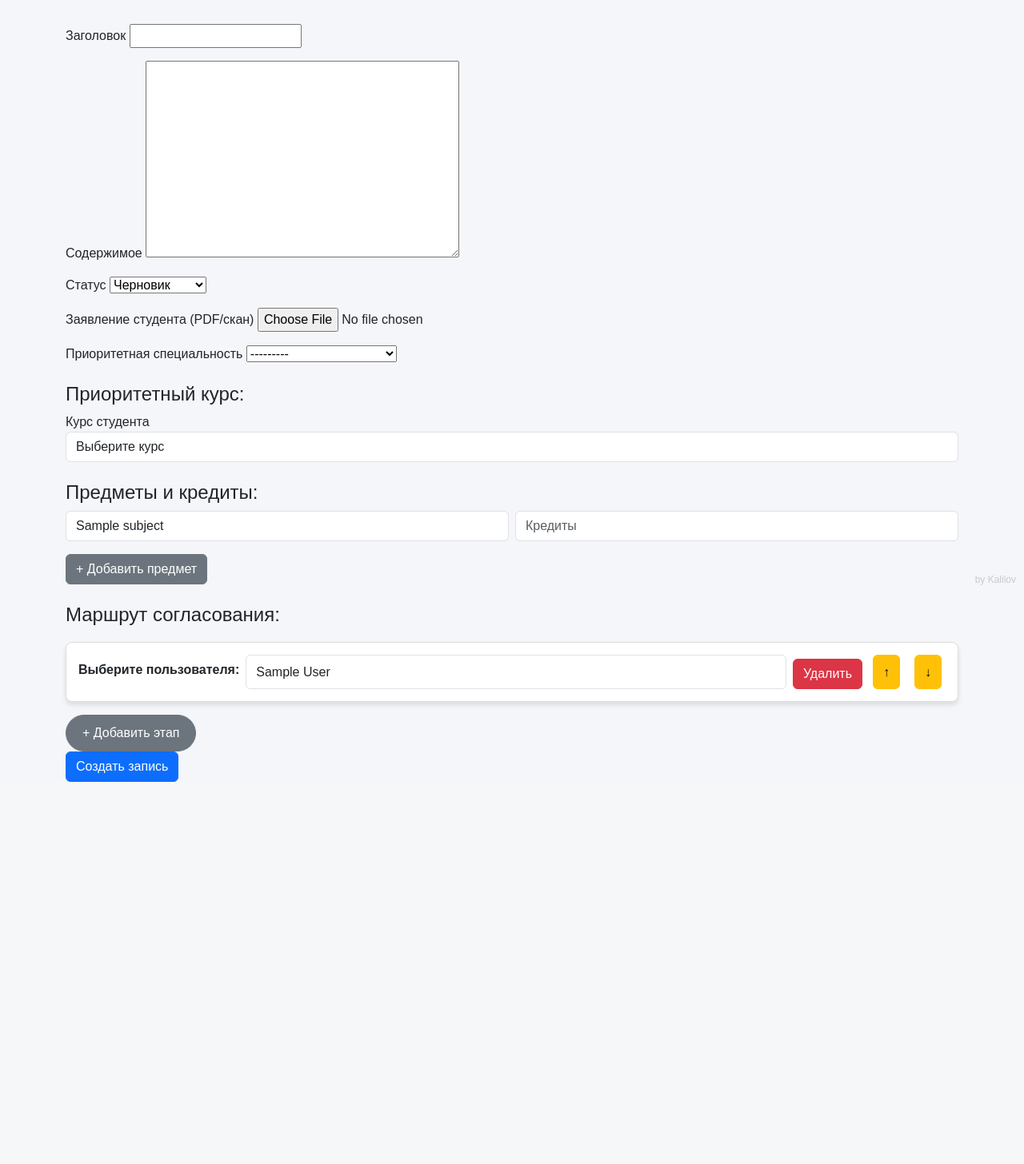
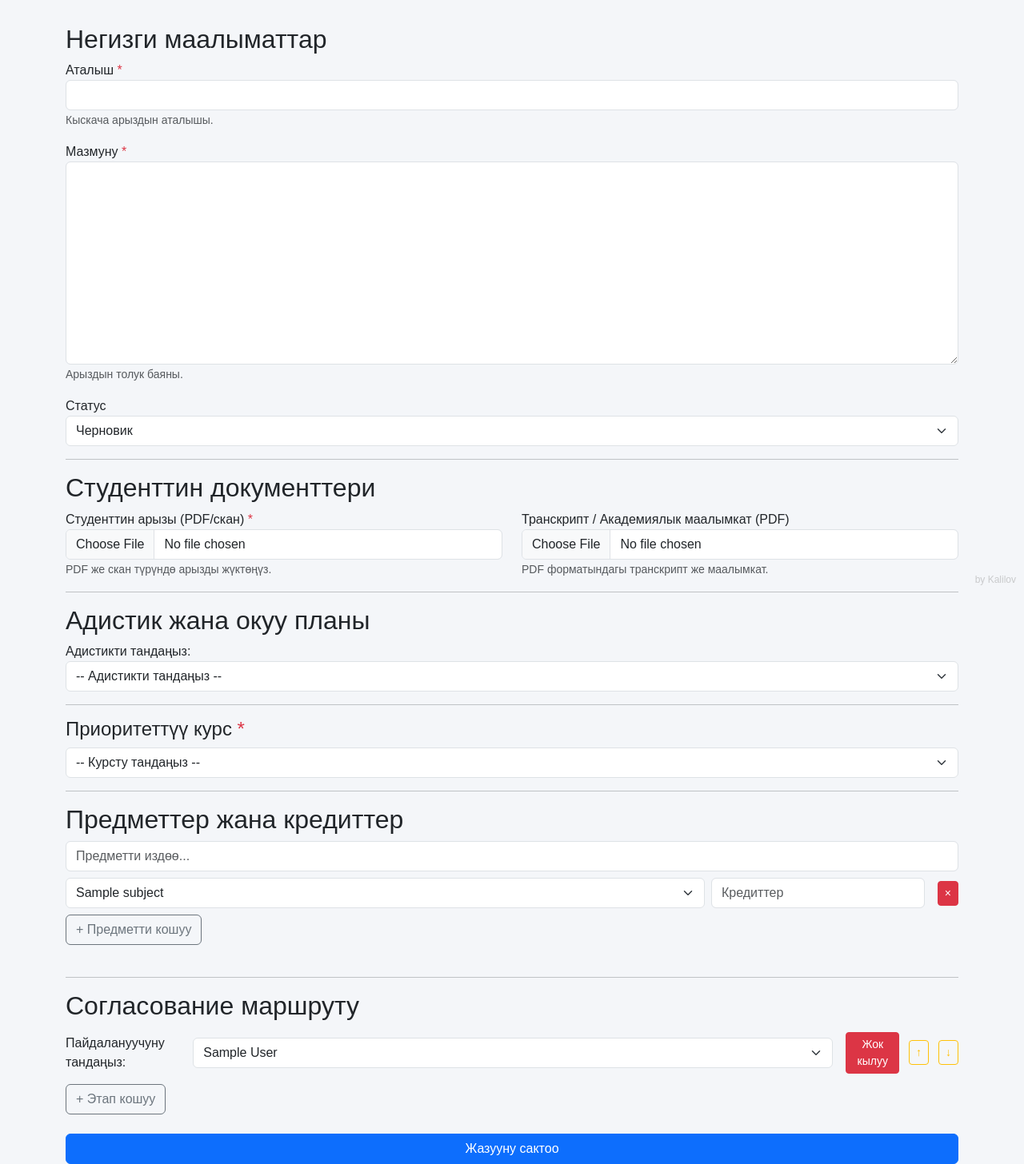
Before and after one commit to kalilovnurtilek/my_dyplom_work, a Django app: page /create/ in a window 1280 px wide. Shown: the part 56-1512 px from the top of the page at 80% size. Before the commit the page ends 1034 px from the top, so only its background shows below. Run offline with Django 5.2, Linux system fonts and the light colour scheme; tables that the repository leaves empty hold one stand-in row (values such as "Sample post"); some libraries are stand-ins or nearby versions.

Commit message:
19.05.2025

```diff
--- a/posts/forms.py
+++ b/posts/forms.py
@@ -1,5 +1,5 @@
 from django import forms
-from posts.models import Post, Comment, Specialty, Subject,Cours
+from posts.models import Post, Comment, Specialty, Subject, Cours
 
 class SubjectForm(forms.ModelForm):
     class Meta:
@@ -8,6 +8,8 @@
 
 
 class PostForm(forms.ModelForm):
+    cours = forms.ModelChoiceField(queryset=Cours.objects.all(), required=False)
+
     class Meta:
         model = Post
         fields = [
@@ -16,12 +18,14 @@
             'status',
             'specialty',
             'pdf_file',
+            'transcript_file',
             'cours',
         ]
-        cours = forms.ModelChoiceField(queryset=Cours.objects.all(), required=False)
         widgets = {
-            'specialty': forms.Select(),
+            'specialty': forms.Select(attrs={'class': 'form-control'}),
         }
+
+
 class CommentForm(forms.ModelForm):
     class Meta:
         model = Comment
@@ -30,10 +34,11 @@
     def clean_text(self):
         text = self.cleaned_data.get('text')
         if not text:
-            raise forms.ValidationError("Комментарий не может быть пустым.")
+            raise forms.ValidationError("Комментарий бош болбошу керек.")
         return text
+
 
 class SpecialtyForm(forms.ModelForm):
     class Meta:
         model = Specialty
-        fields = ['name','short_name', 'code', ]
+        fields = ['name', 'short_name', 'code', 'curriculum_file']
--- a/posts/urls.py
+++ b/posts/urls.py
@@ -1,8 +1,17 @@
 from django.urls import path
-from .views import IndexView,  AboutView ,PostCreateView, PostUpdateView, PostDeleteView, PostDetailView,SuperuserPostListView,CreateSpecialtyView, CreateSubjectView
-
-
-
+from .views import (
+    IndexView,
+    AboutView,
+    PostCreateView,
+    PostUpdateView,
+    PostDeleteView,
+    PostDetailView,
+    SuperuserPostListView,
+    CreateSpecialtyView,
+    CreateSubjectView,
+    get_curriculum_file,
+    serve_pdf,
+)
 
 urlpatterns = [
     path("", IndexView.as_view(), name="index-page"),
@@ -14,5 +23,7 @@
     path('admin-posts/', SuperuserPostListView.as_view(), name='admin-posts'),
     path('create-specialty/', CreateSpecialtyView.as_view(), name="create-special"),
     path('create-subject/', CreateSubjectView.as_view(), name="create-subject"),
+    path('media/pdf/<str:filename>/', serve_pdf, name='serve_pdf'),
 
+    path('get-curriculum/<int:pk>/', get_curriculum_file, name='get-curriculum'),
 ]
--- a/posts/views.py
+++ b/posts/views.py
@@ -1,5 +1,3 @@
-# views.py
-
 from django.shortcuts import render, redirect, get_object_or_404
 from django.urls import reverse_lazy
 from django.views import generic
@@ -13,6 +11,25 @@
 from django.contrib import messages
 from .utils.pdf_generator import generate_post_pdf
 from datetime import datetime
+from django.http import JsonResponse
+from django.http import FileResponse, Http404
+import os
+from django.conf import settings
+
+def serve_pdf(request, filename):
+    # Полный путь к файлу
+    filepath = os.path.join(settings.MEDIA_ROOT, filename)
+
+    if not os.path.exists(filepath):
+        raise Http404("Файл табылган жок")
+
+    # Файлды FileResponse менен кайтаруу — браузер түздөн-түз ачат же жүктөп алат
+    return FileResponse(open(filepath, 'rb'), content_type='application/pdf')
+
+
+
+
+
 
 
 
@@ -20,21 +37,15 @@
     year = datetime.now().year
     last_post = Post.objects.filter(protocol_number__startswith=str(year)).order_by('-id').first()
 
-    if last_post and '/' in last_post.protocol_number:
+    if last_post and last_post.protocol_number and '/' in last_post.protocol_number:
         try:
             last_number = int(last_post.protocol_number.split('/')[-1])
-        except ValueError:
+        except (ValueError, IndexError):
             last_number = 0
     else:
         last_number = 0
 
     return f"{year}/{last_number + 1:03}"
-
-
-
-
-
-
 
 
 class SuperuserPostListView(UserPassesTestMixin, ListView):
@@ -53,9 +64,6 @@
         return queryset
 
 
-
-
-
 class PostCreateView(generic.CreateView):
     model = Post
     form_class = PostForm
@@ -65,7 +73,8 @@
         context = super().get_context_data(**kwargs)
         context['users'] = get_user_model().objects.all()
         context['subjects'] = Subject.objects.all()
-        context['courses'] = Cours.objects.all()  # Добавляем курсы в контекст
+        context['courses'] = Cours.objects.all()
+        context['specialty'] = Specialty.objects.all()
         return context
 
     def form_valid(self, form):
@@ -76,10 +85,8 @@
         return redirect('index-page')
 
     def _save_post(self, form):
-
         post = form.save(commit=False)
         post.owner = self.request.user
-
 
         course_id = self.request.POST.get('course')
         if course_id:
@@ -89,16 +96,13 @@
             except Cours.DoesNotExist:
                 pass
 
-
         post.protocol_number = generate_unique_protocol_number()
 
         post.save()
         form.save_m2m()
         return post
 
-
     def _create_approval_steps(self, post):
-        """Создаём этапы согласования для поста."""
         approver_ids = self.request.POST.getlist('approvers[]')
         for order, user_id in enumerate(approver_ids, start=1):
             try:
@@ -108,7 +112,6 @@
                 continue
 
     def _attach_subjects_with_credits(self, post):
-        """Привязываем предметы к посту с указанными кредитами."""
         subject_ids = self.request.POST.getlist('subjects[]')
         credits = self.request.POST.getlist('credits[]')
 
@@ -130,29 +133,22 @@
         context = super().get_context_data(**kwargs)
         post = self.get_object()
 
-        # Загружаем все комментарии для поста
         context['comments'] = post.comment_set.all()
-
-        # Форма для добавления нового комментария
         context['form'] = CommentForm()
 
         user = self.request.user
         if user.is_authenticated:
-            # Получаем текущий этап согласования
             current_step = post.approval_steps.filter(is_approved=None).order_by('order').first()
             context['can_approve'] = current_step and current_step.user == user
             context['approval_step'] = current_step
 
-        # Все этапы согласования
         context['approval_steps'] = post.approval_steps.select_related('user')
-
-        # Предметы, связанные с постом
         context['post_subjects'] = post.post_subjects.all()
 
         return context
 
     def post(self, request, *args, **kwargs):
-        self.object = self.get_object()  # Получаем сам пост
+        self.object = self.get_object()
         post = self.object
         action = request.POST.get("action")
 
@@ -172,11 +168,9 @@
             current_step.save()
 
             if current_step.is_approved:
-                # Если все этапы согласования завершены
                 if not post.approval_steps.filter(is_approved=None).exists():
                     post.status = "published"
             else:
-                # Если кто-то отклонил, пост становится черновиком
                 post.status = "draft"
 
             post.save()
@@ -191,17 +185,16 @@
             comment.author = request.user.get_full_name() or request.user.email
             comment.save()
         else:
-            # Если форма невалидна, выводим сообщение об ошибке
             messages.error(request, "Ошибка при добавлении комментария. Пожалуйста, попробуйте снова.")
 
         return redirect("post-detail", pk=post.pk)
 
+
 class CreateSpecialtyView(generic.CreateView):
     model = Specialty
     template_name = 'posts/specialty_create.html'
-    fields=["name", 'short_name', "code",]
+    form_class = SpecialtyForm
     success_url = reverse_lazy("create-special")
-    form = SpecialtyForm ,
 
     def get_context_data(self, **kwargs):
         context = super().get_context_data(**kwargs)
@@ -228,6 +221,7 @@
         context["subjects"] = subjects
         return context
 
+
 class IndexView(generic.TemplateView):
     template_name = 'posts/index.html'
 
@@ -237,14 +231,10 @@
 
         if user.is_authenticated:
             context['my_posts'] = Post.objects.filter(owner=user)
-
-        # Посты, которые ещё нужно согласовать
             context['approval_posts'] = Post.objects.filter(
-            approval_steps__user=user,
+                approval_steps__user=user,
                 approval_steps__is_approved=None
             ).distinct()
-
-        # Посты, которые пользователь уже согласовал
             context['approved_posts'] = Post.objects.filter(
                 approval_steps__user=user,
                 approval_steps__is_approved=True
@@ -252,21 +242,32 @@
 
         return context
 
+
 class PostUpdateView(generic.UpdateView):
     model = Post
     template_name = 'posts/post_update.html'
     form_class = PostForm
     success_url = reverse_lazy("index-page")
 
+
 class AboutView(generic.TemplateView):
-    template_name="posts/about.html"
+    template_name = "posts/about.html"
     extra_context = {
         "title": "Страница о нас"
     }
 
 
+class PostDeleteView(generic.DeleteView):
+    model = Post
+    success_url = reverse_lazy("admin-posts")
 
 
-class PostDeleteView(generic.DeleteView):
-    model = Post
-    success_url= reverse_lazy("admin-posts")
+def get_curriculum_file(request, pk):
+    try:
+        specialty = Specialty.objects.get(pk=pk)
+        if specialty.curriculum_file:
+            return JsonResponse({'url': specialty.curriculum_file.url})
+    except Specialty.DoesNotExist:
+        # Лог жазуу мүмкүн (мисалы, logging.info)
+        pass
+    return JsonResponse({'url': ''})
--- a/templates/posts/post_create.html
+++ b/templates/posts/post_create.html
@@ -2,191 +2,236 @@
 {% load widget_tweaks %}
 
 {% block content %}
-<form method="post" enctype="multipart/form-data">
+<form method="post" enctype="multipart/form-data" novalidate>
   {% csrf_token %}
 
+  <!-- Негизги маалыматтар -->
+  <h2 class="mt-4">Негизги маалыматтар</h2>
   <div class="mb-3">
-    <label for="{{ form.title.id_for_label }}">Заголовок</label>
-    {{ form.title }}
+    <label for="{{ form.title.id_for_label }}">Аталыш <span class="text-danger">*</span></label>
+    {{ form.title|add_class:"form-control" }}
+    <small class="form-text text-muted">Кыскача арыздын аталышы.</small>
   </div>
 
   <div class="mb-3">
-    <label for="{{ form.content.id_for_label }}">Содержимое</label>
-    {{ form.content }}
+    <label for="{{ form.content.id_for_label }}">Мазмуну <span class="text-danger">*</span></label>
+    {{ form.content|add_class:"form-control" }}
+    <small class="form-text text-muted">Арыздын толук баяны.</small>
   </div>
 
   <div class="mb-3">
     <label for="{{ form.status.id_for_label }}">Статус</label>
-    {{ form.status }}
+    {{ form.status|add_class:"form-select" }}
   </div>
 
-  <div class="mb-3">
-    <label for="{{ form.pdf_file.id_for_label }}">Заявление студента (PDF/скан)</label>
-    {{ form.pdf_file }}
+  <hr>
+
+  <!-- Студенттин документтери -->
+  <h2>Студенттин документтери</h2>
+  <div class="row mb-3">
+    <div class="col-md-6">
+      <label for="{{ form.pdf_file.id_for_label }}">Студенттин арызы (PDF/скан) <span class="text-danger">*</span></label>
+      {{ form.pdf_file|add_class:"form-control" }}
+      <small class="form-text text-muted">PDF же скан түрүндө арызды жүктөңүз.</small>
+      <div id="pdf-file-preview" class="mt-2" style="display:none;">
+        <h6>Арыздын алдын ала көрүүсү:</h6>
+        <iframe id="pdf-file-iframe" width="100%" height="300" style="border:1px solid #ccc;"></iframe>
+      </div>
     </div>
 
+    <div class="col-md-6">
+      <label for="{{ form.transcript_file.id_for_label }}">Транскрипт / Академиялык маалымкат (PDF)</label>
+      {{ form.transcript_file|add_class:"form-control" }}
+      <small class="form-text text-muted">PDF форматындагы транскрипт же маалымкат.</small>
+      <div id="transcript-preview" class="mt-2" style="display:none;">
+        <h6>Транскрипттин алдын ала көрүүсү:</h6>
+        <iframe id="transcript-iframe" width="100%" height="300" style="border:1px solid #ccc;"></iframe>
+      </div>
+    </div>
+  </div>
+
+  <hr>
+
+  <!-- Адистик жана окуу планы -->
+  <h2>Адистик жана окуу планы</h2>
   <div class="mb-3">
-    <label for="{{ form.specialty.id_for_label }}">Приоритетная специальность</label>
-    {{ form.specialty }}
+    <label for="specialty-select">Адистикти тандаңыз:</label>
+    <select id="specialty-select" name="specialty" class="form-select" required>
+      <option value="">-- Адистикти тандаңыз --</option>
+      {% for spec in specialty %}
+        <option value="{{ spec.id }}" {% if form.specialty.value == spec.id %}selected{% endif %}>{{ spec.name }}</option>
+      {% endfor %}
+    </select>
     {% if form.specialty.errors %}
       <div class="text-danger">{{ form.specialty.errors }}</div>
     {% endif %}
   </div>
 
-  <h4 class="mt-4">Приоритетный курс:</h4>
+  <div id="curriculum-preview" style="display:none;">
+    <iframe id="curriculum-iframe" width="100%" height="400" style="border:1px solid #ccc;"></iframe>
+  </div>
+
+  <hr>
+
+  <!-- Курс -->
+  <h4>Приоритеттүү курс <span class="text-danger">*</span></h4>
   <div class="mb-3">
-    <label for="{{ form.cours.id_for_label }}">Курс студента</label>
-    <select name="course" class="form-control" required>
-      <option value="">Выберите курс</option>
+    <select name="course" class="form-select" required>
+      <option value="">-- Курсту тандаңыз --</option>
       {% for course in courses %}
         <option value="{{ course.id }}">{{ course.cours }}</option>
       {% endfor %}
     </select>
   </div>
 
-  <h4 class="mt-4">Предметы и кредиты:</h4>
+  <hr>
+
+  <!-- Предметтер жана кредиттер -->
+  <h2>Предметтер жана кредиттер</h2>
+  <input type="text" id="subject-search" class="form-control mb-2" placeholder="Предметти издөө...">
+
   <div id="subject-credits">
-    <div class="subject-credit mb-2 d-flex gap-2">
-      <select name="subjects[]" class="form-control">
+    <div class="subject-credit d-flex gap-2 mb-2 align-items-center">
+      <select name="subjects[]" class="form-select w-75 subject-select">
         {% for subject in subjects %}
           <option value="{{ subject.id }}">{{ subject.name }}</option>
         {% endfor %}
       </select>
-      <input type="number" name="credits[]" class="form-control" placeholder="Кредиты" step="0.5" min="0">
+      <input type="number" name="credits[]" class="form-control w-25" placeholder="Кредиттер" step="0.5" min="0">
+      <button type="button" class="btn btn-danger btn-sm ms-2" onclick="removeSubjectCredit(this)">×</button>
     </div>
   </div>
-  <button type="button" class="btn btn-secondary mt-2" onclick="addSubjectCredit()">+ Добавить предмет</button>
+  <button type="button" class="btn btn-outline-secondary mb-4" onclick="addSubjectCredit()">+ Предметти кошуу</button>
 
-  <script>
-    function addSubjectCredit() {
-      const div = document.querySelector('.subject-credit').cloneNode(true);
-      div.querySelector('select').value = "";
-      div.querySelector('input').value = "";
-      document.getElementById('subject-credits').appendChild(div);
-    }
-  </script>
+  <hr>
 
-  <h4 class="mt-4">Маршрут согласования:</h4>
+  <!-- Согласование -->
+  <h2>Согласование маршруту</h2>
   <div id="approval-steps">
-    <div class="approval-step mb-2 d-flex gap-2">
-      <label class="col-form-label">Выберите пользователя:</label>
-      <select name="approvers[]" class="form-control">
+    <div class="approval-step d-flex gap-2 mb-2 align-items-center">
+      <label class="col-form-label me-2">Пайдалануучуну тандаңыз:</label>
+      <select name="approvers[]" class="form-select flex-grow-1">
         {% for user in users %}
           <option value="{{ user.id }}">{{ user.get_full_name|default:user.email }}</option>
         {% endfor %}
       </select>
-      <button type="button" class="btn btn-danger" onclick="removeApprover(this)">Удалить</button>
-      <button type="button" class="btn btn-warning" onclick="moveUp(this)">↑</button>
-      <button type="button" class="btn btn-warning" onclick="moveDown(this)">↓</button>
+      <button type="button" class="btn btn-danger btn-sm ms-2" onclick="removeApprover(this)">Жок кылуу</button>
+      <button type="button" class="btn btn-outline-warning btn-sm ms-1" onclick="moveUp(this)">↑</button>
+      <button type="button" class="btn btn-outline-warning btn-sm ms-1" onclick="moveDown(this)">↓</button>
     </div>
   </div>
+  <button type="button" class="btn btn-outline-secondary mb-4" onclick="addApprovalStep()">+ Этап кошуу</button>
 
-  <button type="button" class="btn btn-secondary mt-2 btn-add-step" onclick="addApprovalStep()">+ Добавить этап</button>
+  <button type="submit" class="btn btn-primary w-100">Жазууну сактоо</button>
+</form>
 
-  <style>
-    .btn-add-step {
-      background-color: #6c757d;
-      color: white;
-      border-radius: 25px;
-      padding: 10px 20px;
-      font-size: 16px;
-      transition: background-color 0.3s, transform 0.2s ease;
+<!-- Сценарийлер -->
+<script>
+  // Издөө
+  document.getElementById('subject-search').addEventListener('input', function () {
+    const filter = this.value.toLowerCase();
+    document.querySelectorAll('.subject-select').forEach(select => {
+      [...select.options].forEach(option => {
+        option.style.display = option.text.toLowerCase().includes(filter) ? '' : 'none';
+      });
+    });
+  });
+
+  // Предметтерди башкаруу
+  function addSubjectCredit() {
+    const container = document.getElementById('subject-credits');
+    const div = container.querySelector('.subject-credit').cloneNode(true);
+    div.querySelector('select').value = "";
+    div.querySelector('input').value = "";
+    container.appendChild(div);
   }
 
-    .btn-add-step:hover {
-      background-color: #5a6268;
-      transform: scale(1.05);
-    }
-
-    .btn-add-step:focus {
-      outline: none;
-      box-shadow: 0 0 0 0.2rem rgba(0, 123, 255, 0.25);
-    }
-  </style>
-
-  <script>
-    function addApprovalStep() {
-      const step = document.querySelector('.approval-step').cloneNode(true);
-      step.querySelector('select').value = "";
-      document.getElementById('approval-steps').appendChild(step);
-    }
-
-    function removeApprover(button) {
-      const step = button.closest('.approval-step');
-      step.remove();
-    }
-
-    function moveUp(button) {
-      const step = button.closest('.approval-step');
-      const previousStep = step.previousElementSibling;
-      if (previousStep) {
-        document.getElementById('approval-steps').insertBefore(step, previousStep);
+  function removeSubjectCredit(btn) {
+    const div = btn.closest('.subject-credit');
+    if (document.querySelectorAll('.subject-credit').length > 1) {
+      div.remove();
+    } else {
+      alert("Кеминде бир предмет болушу керек.");
     }
   }
 
-    function moveDown(button) {
-      const step = button.closest('.approval-step');
-      const nextStep = step.nextElementSibling;
-      if (nextStep) {
-        document.getElementById('approval-steps').insertBefore(nextStep, step);
+  // Согласование этаптары
+  function addApprovalStep() {
+    const container = document.getElementById('approval-steps');
+    const step = container.querySelector('.approval-step').cloneNode(true);
+    step.querySelector('select').value = "";
+    container.appendChild(step);
+  }
+
+  function removeApprover(btn) {
+    const div = btn.closest('.approval-step');
+    if (document.querySelectorAll('.approval-step').length > 1) {
+      div.remove();
+    } else {
+      alert("Кеминде бир этап болушу керек.");
     }
   }
-  </script>
 
-  <style>
-    .approval-step {
-      background-color: #ffffff;
-      border: 1px solid #ddd;
-      border-radius: 8px;
-      padding: 15px;
-      margin-bottom: 15px;
-      box-shadow: 0 4px 6px rgba(0, 0, 0, 0.1);
+  function moveUp(btn) {
+    const div = btn.closest('.approval-step');
+    const prev = div.previousElementSibling;
+    if (prev) div.parentNode.insertBefore(div, prev);
   }
 
-    .approval-step label {
-      font-weight: bold;
+  function moveDown(btn) {
+    const div = btn.closest('.approval-step');
+    const next = div.nextElementSibling;
+    if (next) div.parentNode.insertBefore(next, div);
   }
 
-    .approval-step select {
-      flex: 1;
+  // PDF алдын ала көрүү
+  document.getElementById("id_pdf_file").addEventListener("change", function () {
+    const file = this.files[0];
+    const iframe = document.getElementById("pdf-file-iframe");
+    const preview = document.getElementById("pdf-file-preview");
+    if (file) {
+      iframe.src = URL.createObjectURL(file);
+      preview.style.display = "block";
+    } else {
+      iframe.src = "";
+      preview.style.display = "none";
     }
+  });
 
-    .approval-step button {
-      margin-top: 5px;
+  document.getElementById("id_transcript_file").addEventListener("change", function () {
+    const file = this.files[0];
+    const iframe = document.getElementById("transcript-iframe");
+    const preview = document.getElementById("transcript-preview");
+    if (file) {
+      iframe.src = URL.createObjectURL(file);
+      preview.style.display = "block";
+    } else {
+      iframe.src = "";
+      preview.style.display = "none";
     }
+  });
 
-    .approval-step .d-flex {
-      align-items: center;
+  // Окуу планын жүктөө
+  document.getElementById("specialty-select").addEventListener("change", function () {
+    const selectedId = this.value;
+    const iframe = document.getElementById("curriculum-iframe");
+    const container = document.getElementById("curriculum-preview");
+    if (selectedId) {
+      fetch(`/get-curriculum/${selectedId}/`)
+        .then(res => res.json())
+        .then(data => {
+          if (data.url) {
+            iframe.src = data.url;
+            container.style.display = "block";
+          } else {
+            iframe.src = "";
+            container.style.display = "none";
           }
-
-    .approval-step .btn-warning {
-      margin: 0 5px;
+        });
+    } else {
+      iframe.src = "";
+      container.style.display = "none";
     }
-
-    #approval-steps {
-      margin-top: 20px;
-    }
-
-    .btn-custom {
-      background-color: #003366;
-      color: white;
-    }
-
-    .btn-custom:hover {
-      background-color: #002244;
-      color: white;
-    }
-  </style>
-
-  <br>
-  <button type="submit" class="btn btn-primary">Создать запись</button>
-</form>
-
-<script>
-  function addApprovalStep() {
-    const step = document.querySelector('.approval-step').cloneNode(true);
-    step.querySelector('select').value = "";
-    document.getElementById('approval-steps').appendChild(step);
-  }
+  });
 </script>
 {% endblock %}
```
Also changed, not shown: posts/admin.py (+9 -1 lines), posts/models.py (+42 -27 lines), templates/posts/specialty_create.html (+17 -9 lines), posts/migrations/0005_post_curriculum_file_alter_postsubject_credits_and_more.py (added), posts/migrations/0006_remove_post_curriculum_file_and_more.py (added), posts/migrations/0007_alter_specialty_short_name.py (added), posts/migrations/0008_post_transcript_file.py (added). Lines whose indentation alone changed are shown as unchanged.
